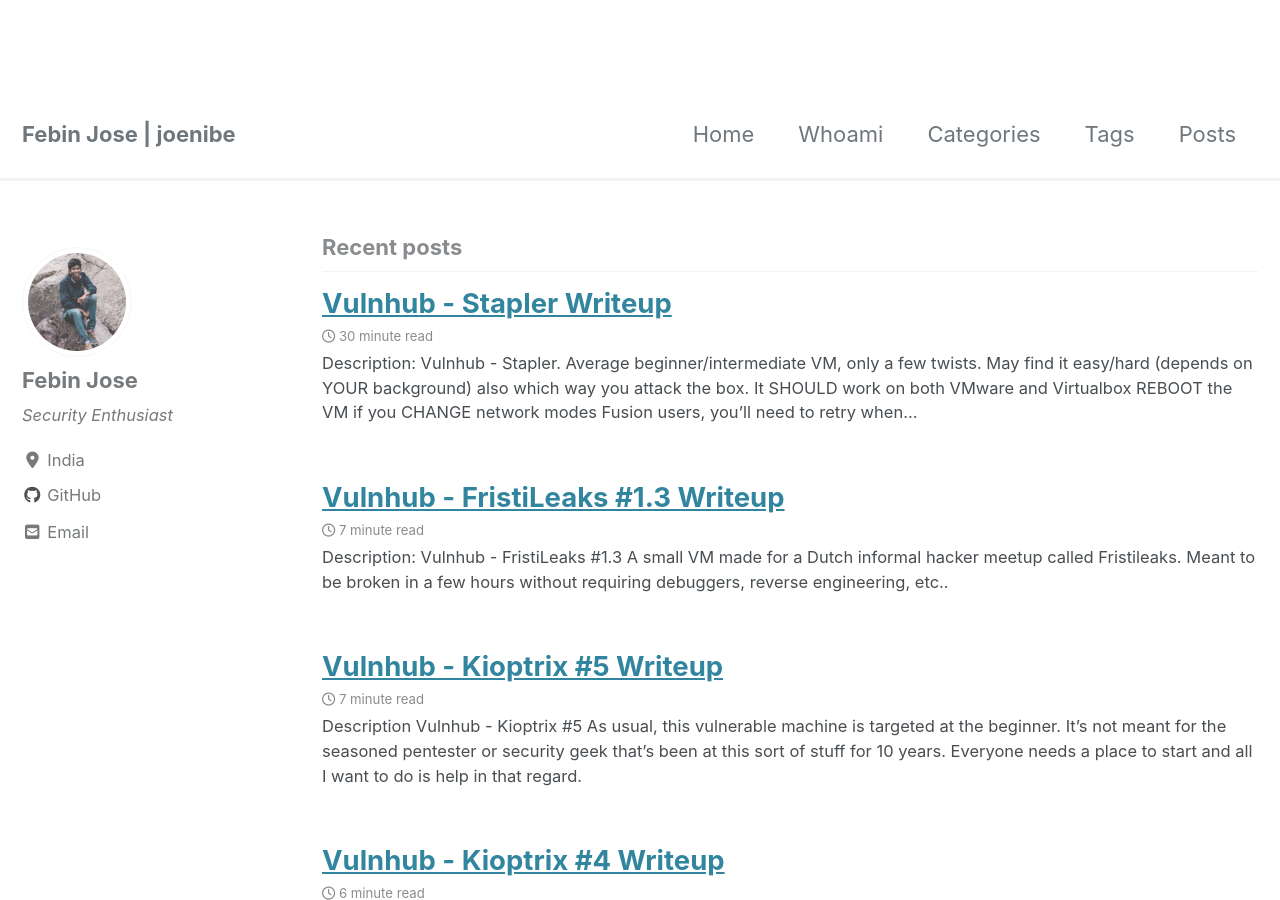
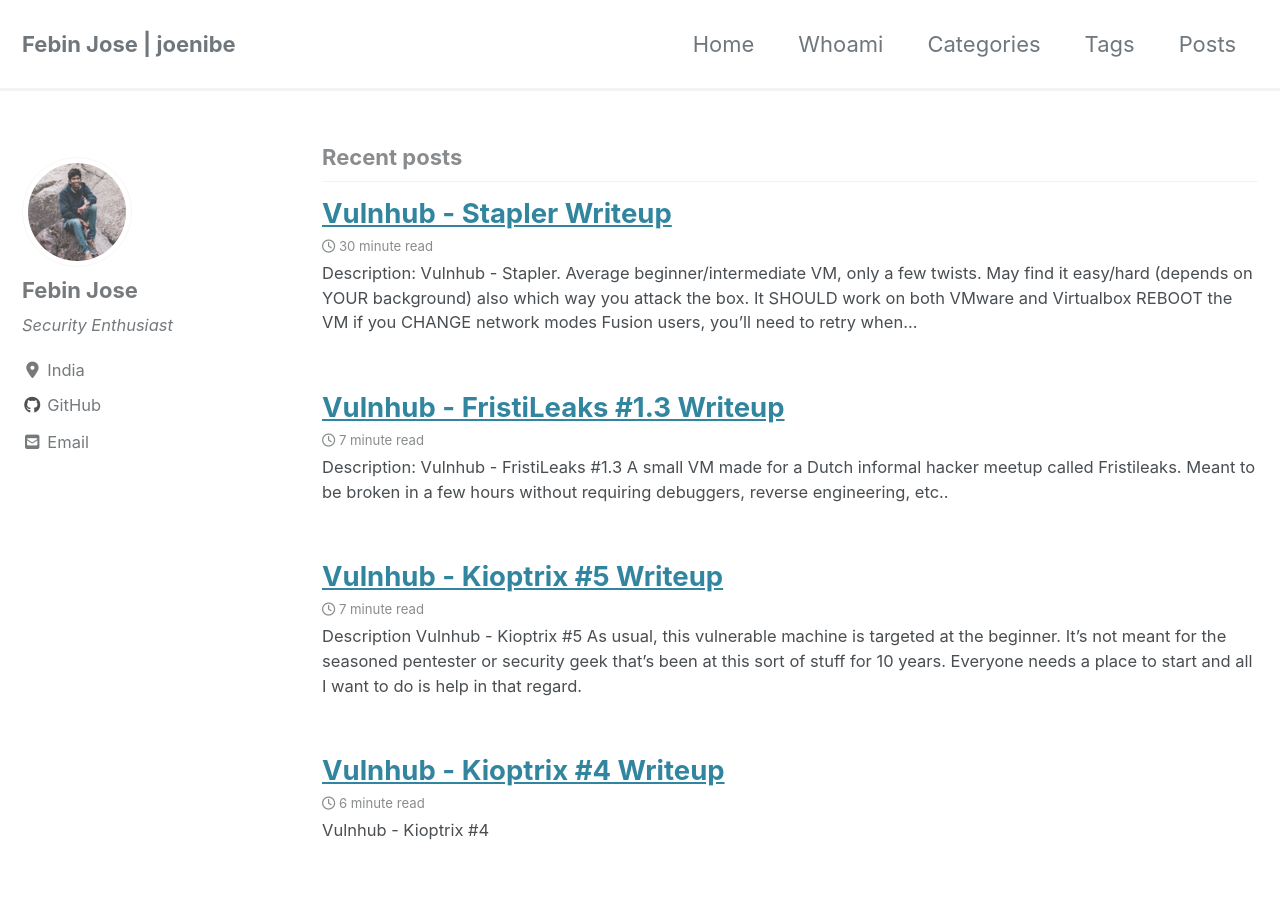
Before and after one commit to JoeNibe/JoeNibe.github.io, a Jekyll site: the page built from index.html, in a window 1280 px wide and 900 px high. Built offline with Jekyll 4.4.1, drawn with Linux system fonts in a browser that asks for light colours; cached includes are drawn as plain includes; nearby versions of some CDN libraries; the list of posts is cut into pages by our own code.

Commit message:
Update default.html

```diff
--- a/_layouts/default.html
+++ b/_layouts/default.html
@@ -14,7 +14,7 @@
     {% include head/custom.html %}
   </head>
 
-  <body style="margin-top: 90px" class="layout--{{ page.layout | default: layout.layout }}{% if page.classes or layout.classes %}{{ page.classes | default: layout.classes | join: ' ' | prepend: ' ' }}{% endif %}">
+  <body class="layout--{{ page.layout | default: layout.layout }}{% if page.classes or layout.classes %}{{ page.classes | default: layout.classes | join: ' ' | prepend: ' ' }}{% endif %}">
     {% include_cached skip-links.html %}
     {% include_cached browser-upgrade.html %}
     {% include_cached masthead.html %}
```
